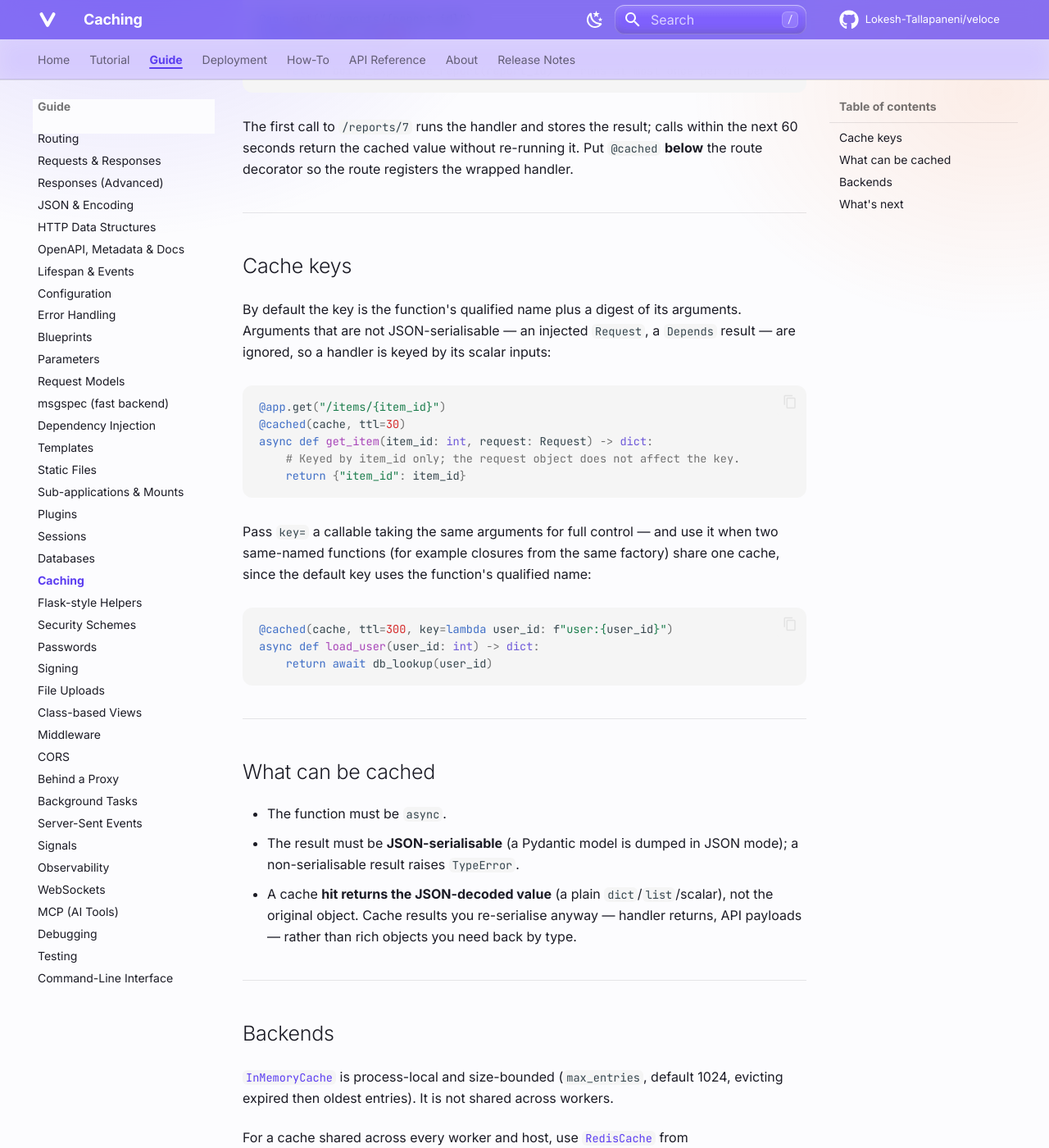
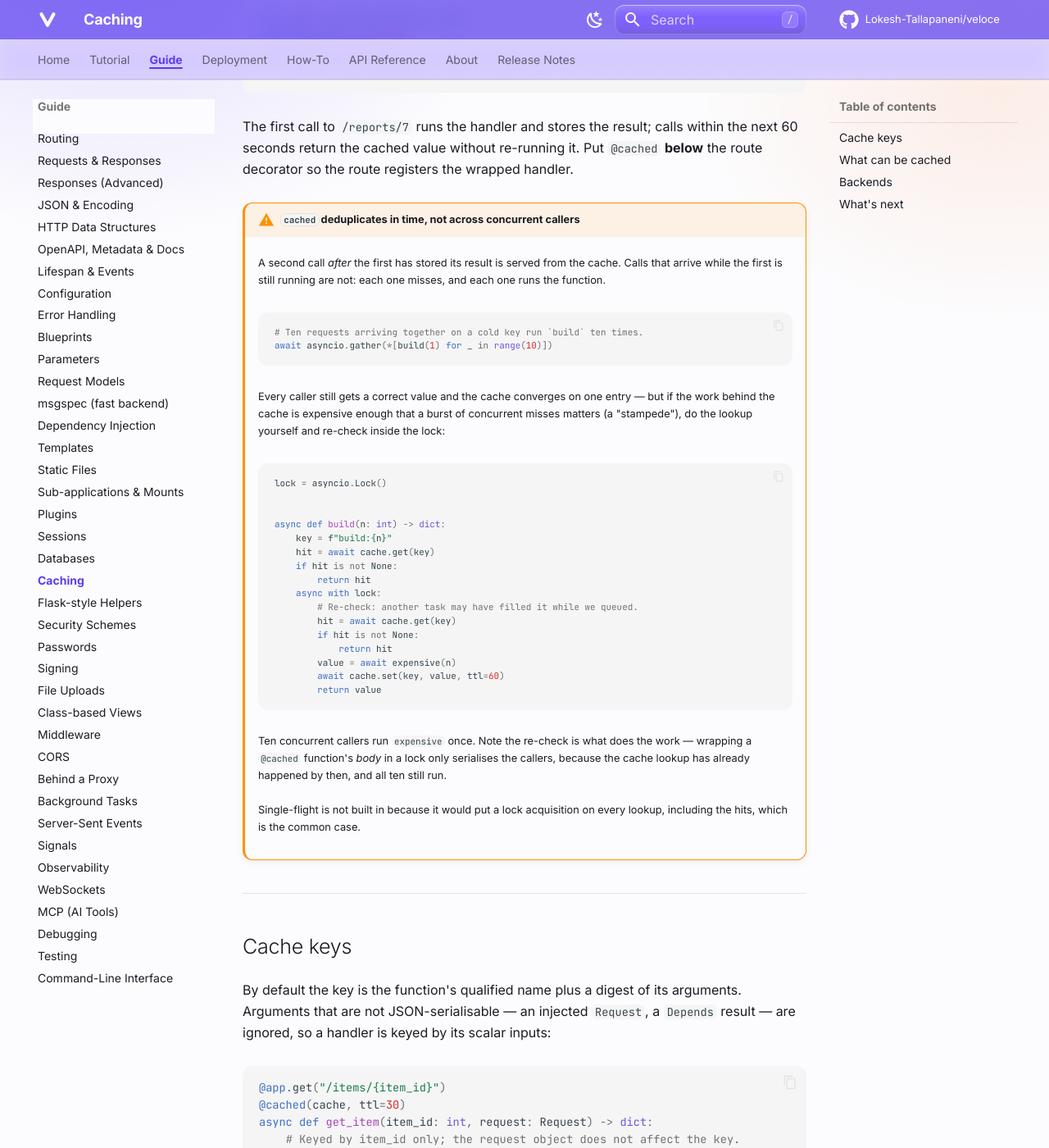
Before and after one commit to Lokesh-Tallapaneni/veloce, an MkDocs documentation site: the page built from docs/guide/caching.md, in a window 1280 px wide and 1400 px high, scrolled down 518 px. Shown: the whole window at 82% size. Built offline with MkDocs 1.6.1 and Material for MkDocs 9.7.7, drawn with Linux system fonts in a browser that asks for light colours; comment, search, counter and statistics services are not loaded.

Commit message:
pin cache and session behaviour under concurrent access
`Cache` had no concurrency test at all. The gap was real; the framing was
not. Concurrent misses do not collapse into one call - measured, ten
arrive and ten run - and `cached` never promised they would, so the fix
is a stated contract rather than a code change: it deduplicates in time,
not across concurrent callers. Single-flight would put a lock on every
lookup, hits included.

The caching guide now says so and carries the recipe for callers who
need it. The first version of that recipe was wrong: locking inside a
`@cached` body serialises callers but still runs every one, because the
lookup has already happened. The working form does the lookup by hand and
re-checks inside the lock. Both are pinned, so the distinction cannot
quietly rot.

The session store's sweep was already covered; concurrent read/write on
one session - two browser tabs - was not.

````diff
--- a/docs/guide/caching.md
+++ b/docs/guide/caching.md
@@ -26,6 +26,48 @@ The first call to `/reports/7` runs the handler and stores the result; calls
 within the next 60 seconds return the cached value without re-running it. Put
 `@cached` **below** the route decorator so the route registers the wrapped
 handler.
+
+!!! warning "`cached` deduplicates in time, not across concurrent callers"
+    A second call *after* the first has stored its result is served from the
+    cache. Calls that arrive while the first is still running are not: each one
+    misses, and each one runs the function.
+
+    ```python
+    # Ten requests arriving together on a cold key run `build` ten times.
+    await asyncio.gather(*[build(1) for _ in range(10)])
+    ```
+
+    Every caller still gets a correct value and the cache converges on one
+    entry — but if the work behind the cache is expensive enough that a burst of
+    concurrent misses matters (a "stampede"), do the lookup yourself and
+    re-check inside the lock:
+
+    ```python
+    lock = asyncio.Lock()
+
+
+    async def build(n: int) -> dict:
+        key = f"build:{n}"
+        hit = await cache.get(key)
+        if hit is not None:
+            return hit
+        async with lock:
+            # Re-check: another task may have filled it while we queued.
+            hit = await cache.get(key)
+            if hit is not None:
+                return hit
+            value = await expensive(n)
+            await cache.set(key, value, ttl=60)
+            return value
+    ```
+
+    Ten concurrent callers run `expensive` once. Note the re-check is what does
+    the work — wrapping a `@cached` function's *body* in a lock only serialises
+    the callers, because the cache lookup has already happened by then, and all
+    ten still run.
+
+    Single-flight is not built in because it would put a lock acquisition on
+    every lookup, including the hits, which is the common case.
 
 ## Cache keys
 
````
Also changed, not shown: 1 other file.
